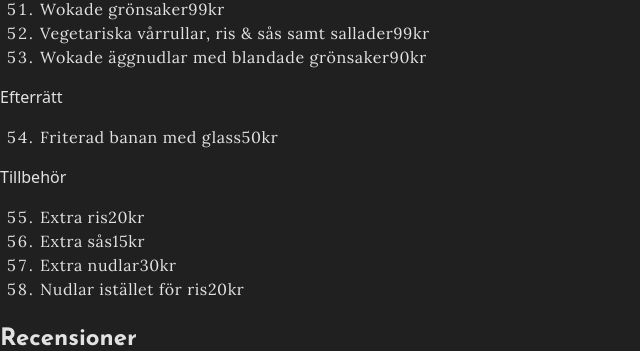
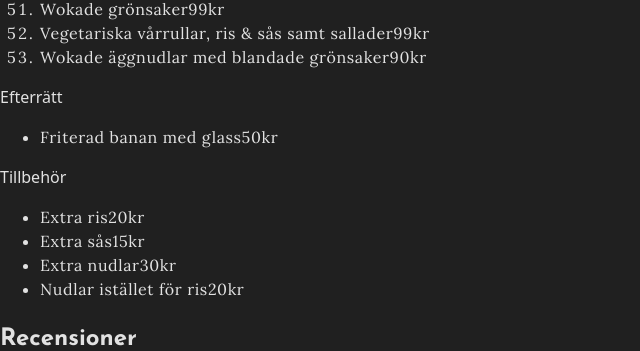
Before and after one commit to Filipc04/vietdh-react, a React (Vite) app: page / in a window 1280 px wide. Shown: the part 4796-5147 px from the top of the page, without its empty margins (0-640 px from the left). Built offline with nearby package versions, Linux system fonts and the light colour scheme.

Commit message:
bort med punkter

```diff
--- a/src/components/dinner-menu/DinnerMenu.tsx
+++ b/src/components/dinner-menu/DinnerMenu.tsx
@@ -4,6 +4,8 @@ import { dinnerMeals } from './data';
 const categoryStarts = dinnerMeals.map((_, i) =>
 	dinnerMeals.slice(0, i).reduce((sum, c) => sum + c.meals.length, 1),
 );
+
+const NO_NUMBER_CATEGORIES = ['Efterrätt', 'Tillbehör'];
 
 export const DinnerMenu = () => {
 	return (
@@ -14,27 +16,24 @@ export const DinnerMenu = () => {
 					const categoryStart = categoryStarts[categoryIndex];
 					const regularMeals = category.meals.filter((meal) => !meal.note);
 					const noteMeals = category.meals.filter((meal) => meal.note);
+					const numbered = !NO_NUMBER_CATEGORIES.includes(
+						category.mealCategory,
+					);
+					const ListTag = numbered ? 'ol' : 'ul';
 
 					return (
 						<div key={category.mealCategory} className={styles.gridItem}>
 							<div className={styles.mealCategory}>{category.mealCategory}</div>
-							<ol start={categoryStart}>
+							<ListTag {...(numbered ? { start: categoryStart } : {})}>
 								{regularMeals.map((meal) => (
 									<li key={meal.text}>
 										<div className={styles.menuItem}>
 											<span>{meal.text}</span>
 											<span>{meal.price ? `${meal.price}kr` : ''}</span>
 										</div>
-										{meal.variants && (
-											<ul>
-												{meal.variants.map((variant) => (
-													<li key={variant}>{variant}</li>
-												))}
-											</ul>
-										)}
 									</li>
 								))}
-							</ol>
+							</ListTag>
 							{noteMeals.map((meal) => (
 								<div key={meal.text} className={styles.noteItem}>
 									<span>{meal.text}</span>
```
